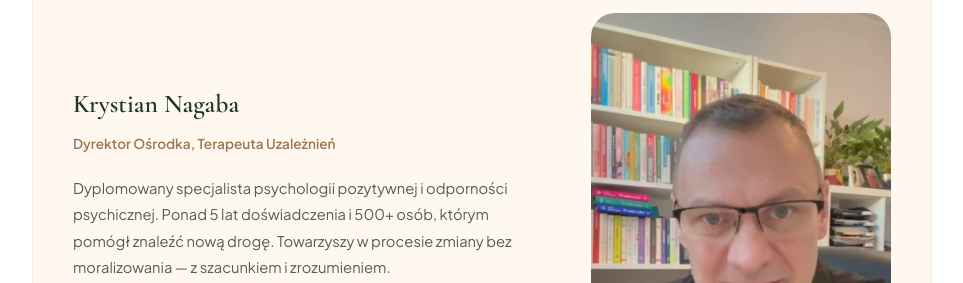
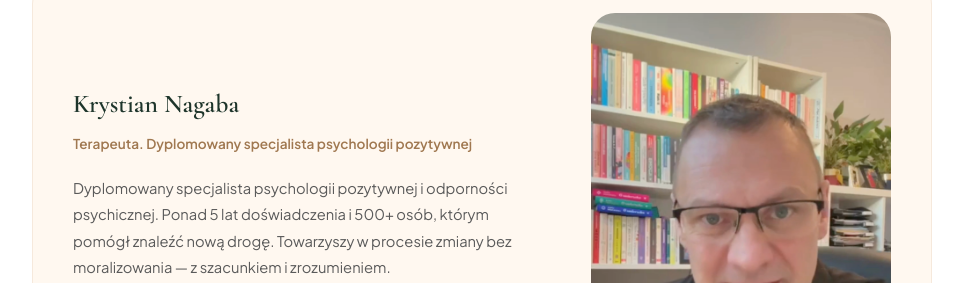
Before and after one commit to dariuszszuca-lang/nagaba-clinic, a plain HTML site: page index.html in a window 1280 px wide. Shown: the part 6082-6365 px from the top of the page, without its empty margins (158-1121 px from the left). Drawn offline with nearby package versions, Linux system fonts and the light colour scheme.

Commit message:
Zmiana tytułu Krystiana: Terapeuta. Dyplomowany specjalista psychologii pozytywnej
Co-Authored-By: Claude Opus 4.6 <noreply@anthropic.com>

```diff
--- a/index.html
+++ b/index.html
@@ -273,7 +273,7 @@
             <div class="team__card team__card--reverse fade-in">
                 <div class="team__info">
                     <h3 class="team__name">Krystian Nagaba</h3>
-                    <p class="team__role">Dyrektor Ośrodka, Terapeuta Uzależnień</p>
+                    <p class="team__role">Terapeuta. Dyplomowany specjalista psychologii pozytywnej</p>
                     <p class="team__bio">Dyplomowany specjalista psychologii pozytywnej i odporności psychicznej. Ponad 5 lat doświadczenia i 500+ osób, którym pomógł znaleźć nową drogę. Towarzyszy w procesie zmiany bez moralizowania — z szacunkiem i zrozumieniem.</p>
                     <div class="team__social">
                         <a href="https://www.instagram.com/krystiannagaba/" target="_blank" rel="noopener" aria-label="Instagram Krystiana">
```
Also changed, not shown: o-nas.html (+1 -1 lines).
